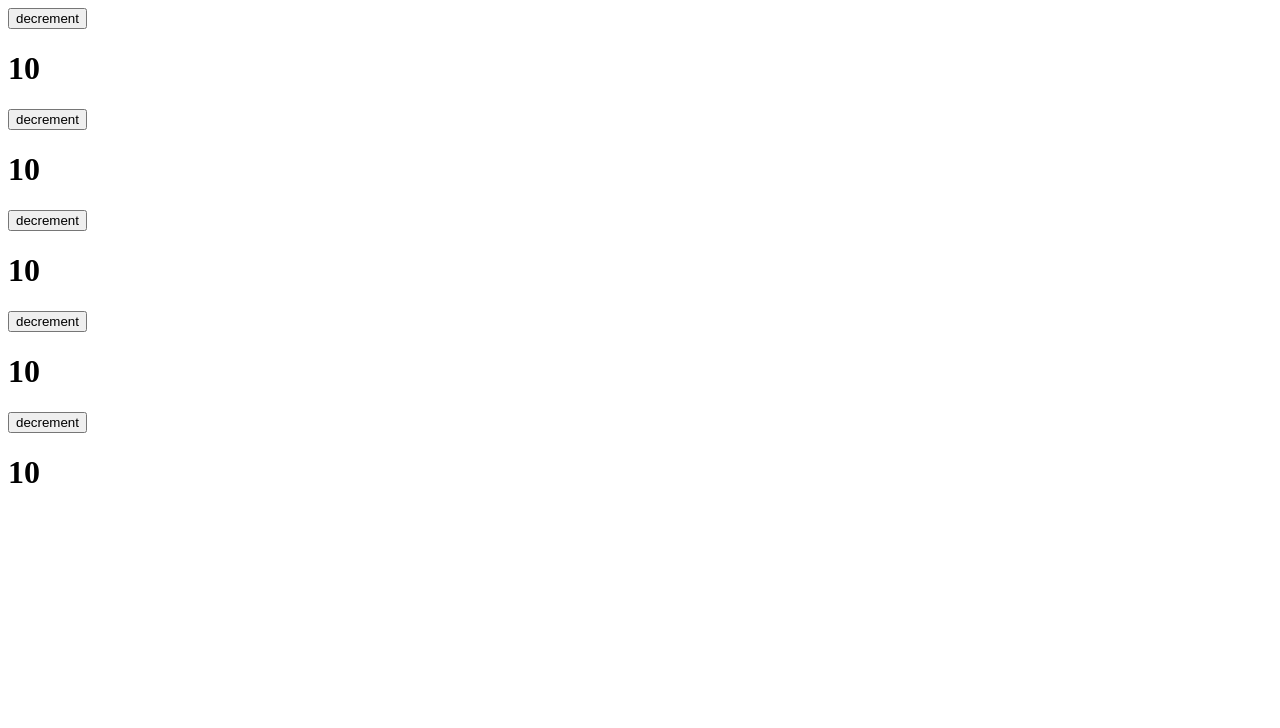
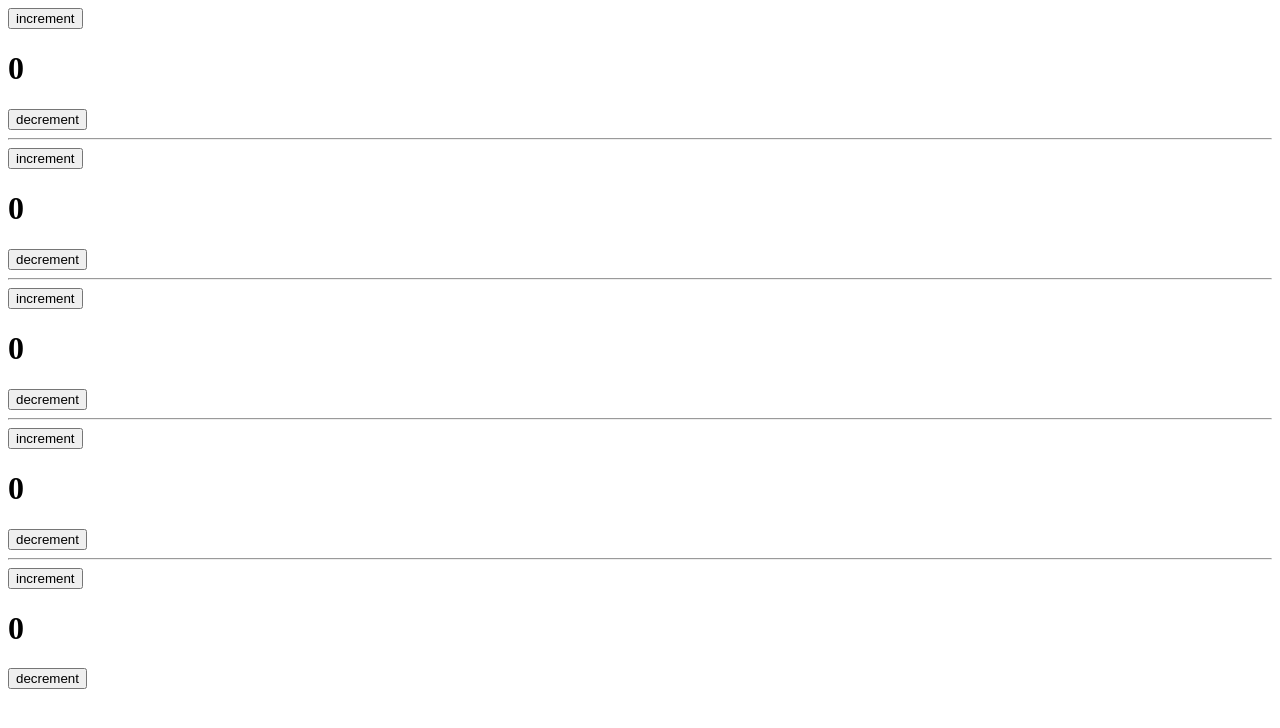
Before and after one commit to ravianandfbg/Pep_Web, a React (Create React App) app in the folder React/demo/: page / in a window 1280 px wide. Shown: the top 728 px of the page. Built offline with nearby package versions, Linux system fonts and the light colour scheme.

Commit message:
increment and decrement

```diff
--- a/React/demo/src/MyComp.js
+++ b/React/demo/src/MyComp.js
@@ -2,7 +2,7 @@ import React from "react";
 
 class MyComp extends React.Component{
       state = {
-            someNumber : 10,
+            someNumber : 0,
       };
 
       render = () => {
@@ -11,17 +11,30 @@ class MyComp extends React.Component{
 
             return (
                   <div>
+                        {/* INCREMENT */}
                         <button
                         onClick = { () => {
-                              // this.setState({someNumber : this.state.someNumber + 1}); // for increment
+                              this.setState({someNumber : this.state.someNumber + 1}); // for increment
+                        } }
+                        >
+                              increment
+
+                        </button>
+
+                        <h1> {this.state.someNumber} </h1>
+
+                        {/* DECREMENT */}
+                        <button
+                        onClick = { () => {
+
                               this.setState({someNumber : this.state.someNumber - 1}); // for decrement
                         } }
                         >
-                              {/* increment */}
+
                               decrement
 
                         </button>
-                        <h1> {this.state.someNumber} </h1>
+
                   </div>
             );
       };
--- a/React/demo/src/index.js
+++ b/React/demo/src/index.js
@@ -15,9 +15,13 @@ ReactDOM.render(
 
             <div>
                   <MyComp />
+                  <hr />
                   <MyComp />
+                  <hr />
                   <MyComp />
+                  <hr />
                   <MyComp />
+                  <hr />
                   <MyComp />
             </div>,
 
```
